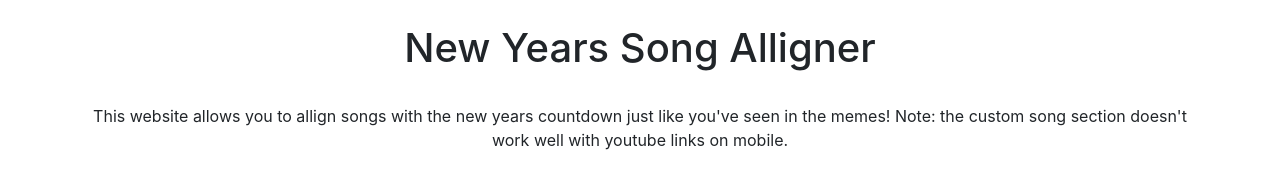
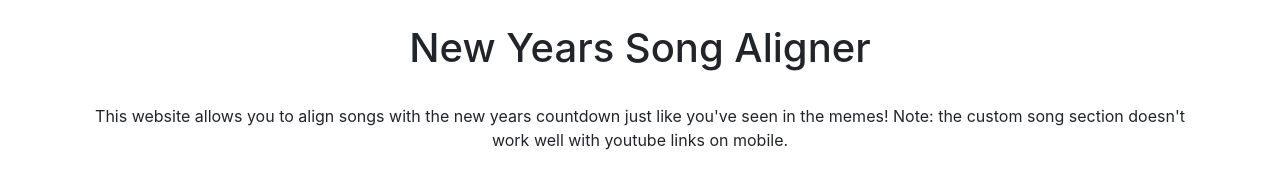
Before and after one commit to AndrewTrackim/NewYearsMusicAligner, a plain HTML site: page index.html in a window 1280 px wide. Shown: the top 191 px of the page. Drawn offline with nearby package versions, Linux system fonts and the light colour scheme.

Commit message:
fixed a typo

```diff
--- a/index.html
+++ b/index.html
@@ -8,7 +8,7 @@
     <!-- bootstrap CSS -->
     <link rel="stylesheet" href="https://stackpath.bootstrapcdn.com/bootstrap/4.1.3/css/bootstrap.min.css" integrity="sha384-MCw98/SFnGE8fJT3GXwEOngsV7Zt27NXFoaoApmYm81iuXoPkFOJwJ8ERdknLPMO" crossorigin="anonymous">
 
-    <title>New Years Song Alligner</title>
+    <title>New Years Song Aligner</title>
   </head>
 
   <body>
@@ -28,8 +28,8 @@
     <div class="container">
       <div class= "row">
         <div class="col">
-          <br><h1 style="text-align: center;">New Years Song Alligner</h1><br>
-          <p style="text-align: center;">This website allows you to allign songs with the new years countdown just like you've seen in the memes! Note: the custom song section doesn't work well with youtube links on mobile.</p><br>
+          <br><h1 style="text-align: center;">New Years Song Aligner</h1><br>
+          <p style="text-align: center;">This website allows you to align songs with the new years countdown just like you've seen in the memes! Note: the custom song section doesn't work well with youtube links on mobile.</p><br>
           <p style="text-align: center;"><b>Leave the Time Remaining box blank to use system clock!!!!</b></p>
           <!-- <marquee scrollamount="20">This is here because every crappy website needs scrolling text at some point.</marquee> -->
         </div>
@@ -59,7 +59,7 @@
           <label for="remaining">Time Remaining (MM:SS OR SSS):</label>
           <input value="" type="text" size="4" name="txtTimeRemainingCustom" id="remainingCustom"/>
 
-          <br><label for="timestamp">Timestamp to allign to:</label>
+          <br><label for="timestamp">Timestamp to align to:</label>
           <input type="text" size="4" name="txtTimestamp" id="timestamp" value=""/>
           <p style="text-align: center;"><br><button onClick="runMusic(true)">Start</button></p>
          </div>
```
